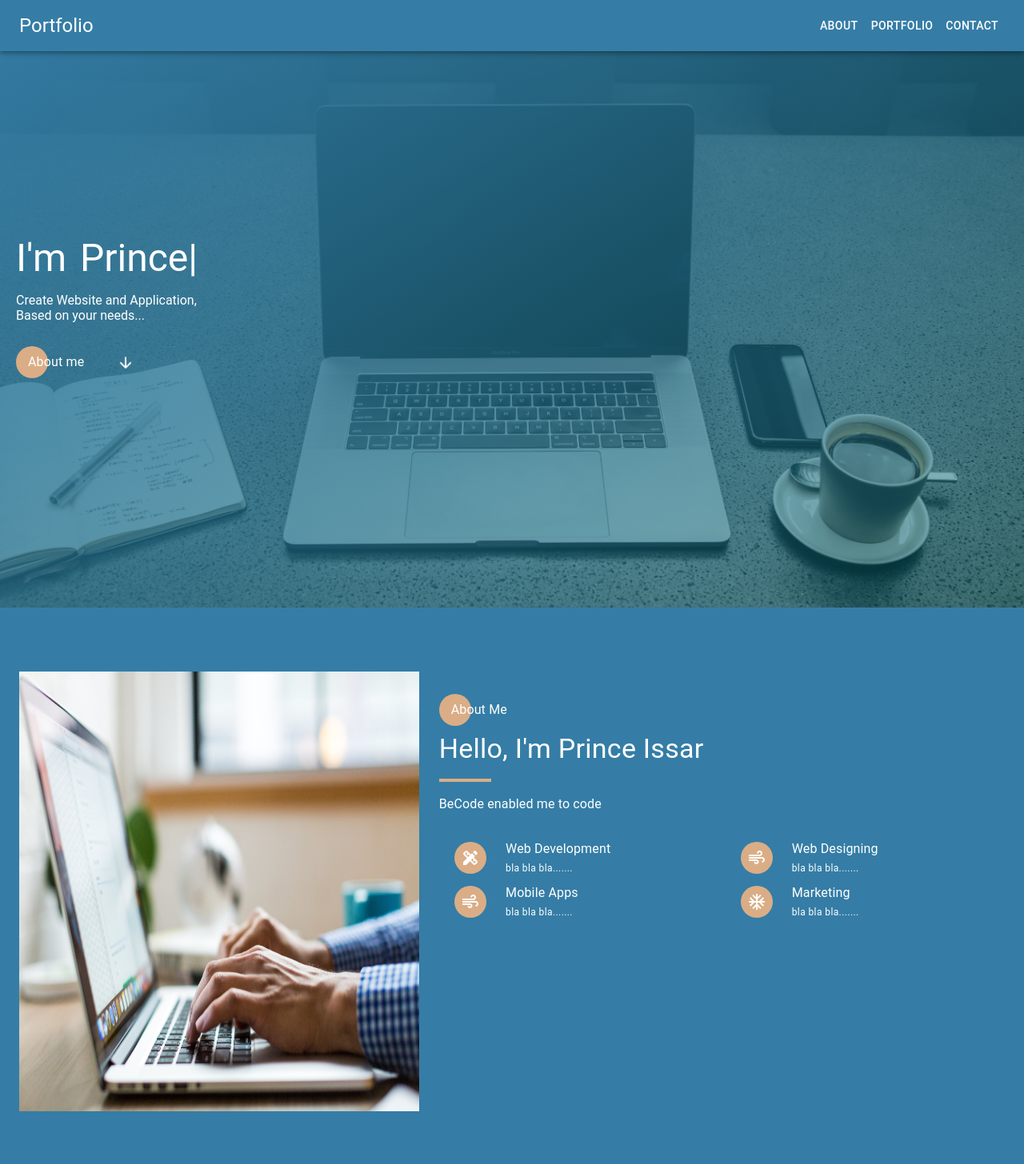
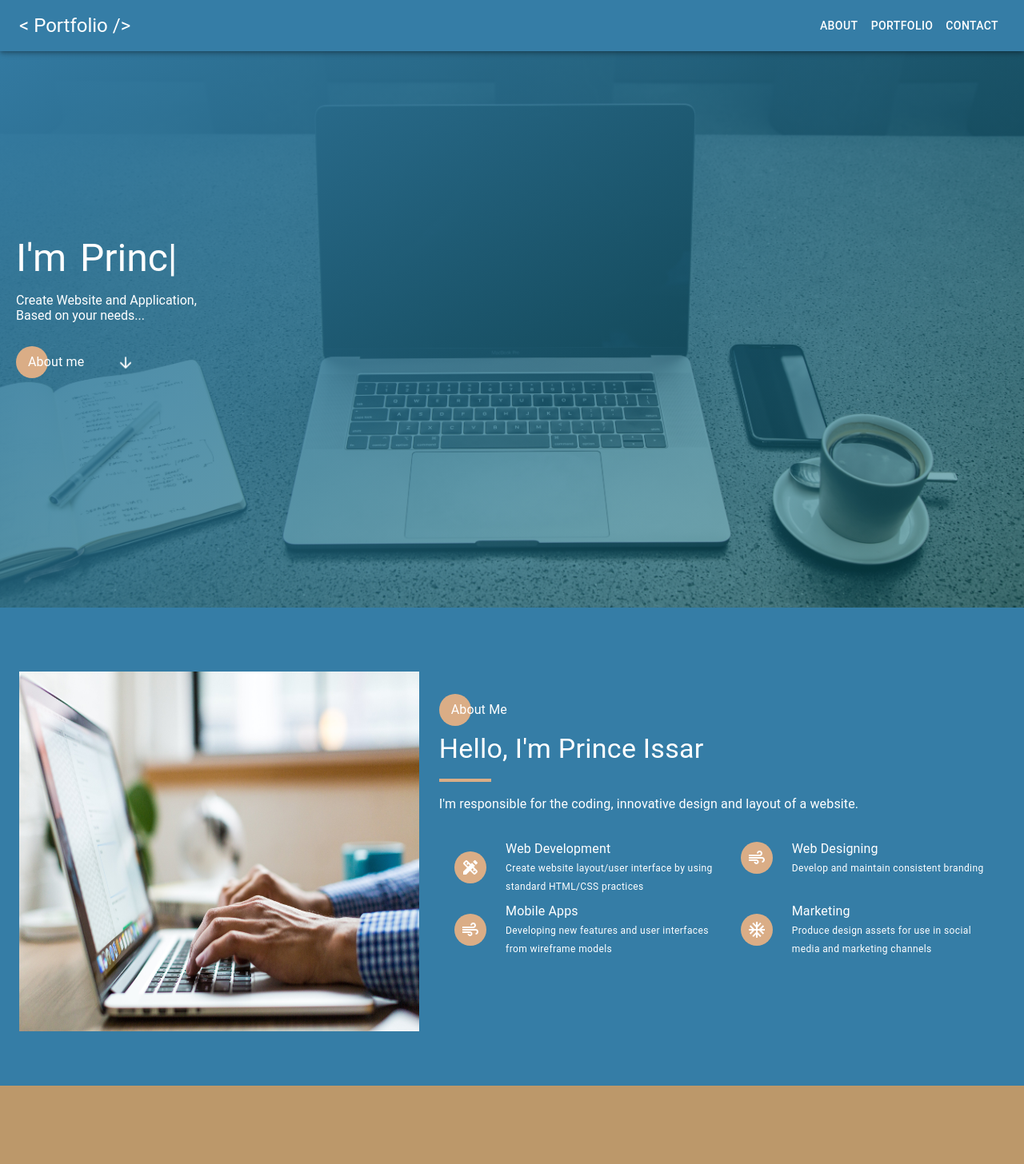
Before and after one commit to PrinceIssar/portfolio-website-2021, a React (Create React App) app: page / in a window 1280 px wide. Shown: the top 1456 px of the page at 80% size. Built offline with nearby package versions, Linux system fonts and the light colour scheme.

Commit message:
added feature

```diff
--- a/src/Components/BodyComponent/AboutUs.jsx
+++ b/src/Components/BodyComponent/AboutUs.jsx
@@ -13,25 +13,25 @@ export default function AboutUs() {
     const cardMediaData = [
         {
             title: 'Web Development',
-            description: 'bla bla bla.......',
+            description: 'Create website layout/user interface by using standard HTML/CSS practices',
             icon: <DesignServicesIcon/>,
 
         },
         {
             title: 'Web Designing',
-            description: 'bla bla bla.......',
+            description: 'Develop and maintain consistent branding',
             icon: <AirIcon/>,
 
         },
         {
             title: 'Mobile Apps',
-            description: 'bla bla bla.......',
+            description: 'Developing new features and user interfaces from wireframe models',
             icon: <AirIcon/>,
 
         },
         {
             title: 'Marketing',
-            description: 'bla bla bla.......',
+            description: 'Produce design assets for use in social media and marketing channels',
             icon: <AcUnitIcon/>,
 
         },
@@ -53,7 +53,7 @@ export default function AboutUs() {
                    {RenderSectionHeading({
                        smallText: "About Me",
                        heading: "Hello, I'm Prince Issar",
-                       description: "BeCode enabled me to code"
+                       description: "I'm responsible for the coding, innovative design and layout of a website."
                    })}
                    <br/>
 
--- a/src/Components/BodyComponent/BodyStyles.jsx
+++ b/src/Components/BodyComponent/BodyStyles.jsx
@@ -20,7 +20,7 @@ export const useStyles = makeStyles((theme)=> ({
     },
     responsiveImg:{
         width: "500px",
-        height: "550px",
+        height: "450px",
     },
     responsivePrinceImg:{
         width: "500px",
@@ -55,6 +55,7 @@ export const useStyles = makeStyles((theme)=> ({
     // portfolio section
     imageContainer:{
         position:'relative',
+        objectFit:'cover',
         '&:hover $imageOverlay':{
             opacity:2,
         },
--- a/src/Components/BodyComponent/Portfolio.jsx
+++ b/src/Components/BodyComponent/Portfolio.jsx
@@ -18,14 +18,14 @@ export default function Portfolio() {
  const classes = useStyles();
 
  const portfolioData = [
-     {url: image1, title: "# Portfolio ",link:""},
-     {url: image2, title: "# Portfolio ",link:""},
-     {url: image3, title: "# Portfolio ",link:""},
-     {url: image4, title: "# Portfolio ",link:""},
-     {url: image5, title: "# Portfolio ",link:""},
-     {url: image6, title: "# Portfolio ",link:""},
-     {url: image7, title: "# Portfolio ",link:""},
-     {url: image8, title: "# Portfolio ",link:""},
+     {url: image1, title: "React Recipe ",link:""},
+     {url: image2, title: "React Covid-Tracker ",link:""},
+     {url: image3, title: "React ToDoList ",link:""},
+     {url: image4, title: "React TicTacToe ",link:""},
+     {url: image5, title: "Socket ChatRoom ",link:""},
+     {url: image6, title: "Corona Game ",link:""},
+     {url: image7, title: "RPSLS Game ",link:""},
+     {url: image8, title: "Weather app ",link:""},
  ];
     return (
         <Box className={classes.sectionDark} id="Portfolio">
@@ -35,6 +35,7 @@ export default function Portfolio() {
                 display:'flex',
                 justifyContent:"center",
                 alignContent:"center",
+
             }}>
                 <Grid item xs={12} sm={8}>
                     {RenderSectionHeading({
--- a/src/Components/HeadersComponents/HeadersComponent.jsx
+++ b/src/Components/HeadersComponents/HeadersComponent.jsx
@@ -33,7 +33,7 @@ export default function HeadersComponent() {
                 <Typography variant="h3" component="h4" className={classes.headerTitle}>
                     I'm <span style={{paddingRight: '5px'}}></span>
                     <Typed
-                        strings={["Prince Issar,", "Web Developer,"]}
+                        strings={["Prince Issar", " a Web Developer"]}
                         typeSpeed={30}
                         backSpeed={50}
                         loop
--- a/src/Components/HeadersComponents/Navbar.jsx
+++ b/src/Components/HeadersComponents/Navbar.jsx
@@ -13,7 +13,7 @@ export default function Navbar({ navlinks, handleDrawerToogler }) {
         <AppBar position="fixed" className={classes.navbar}>
             <Toolbar className={classes.ToolBar} style={{backgroundColor:Theme.colors.base1}}>
                 <Typography variant="h5" component="h6">
-                    {"Portfolio"}
+                    {"< Portfolio />"}
                 </Typography>
 
                 {/*navLinks*/}
```
